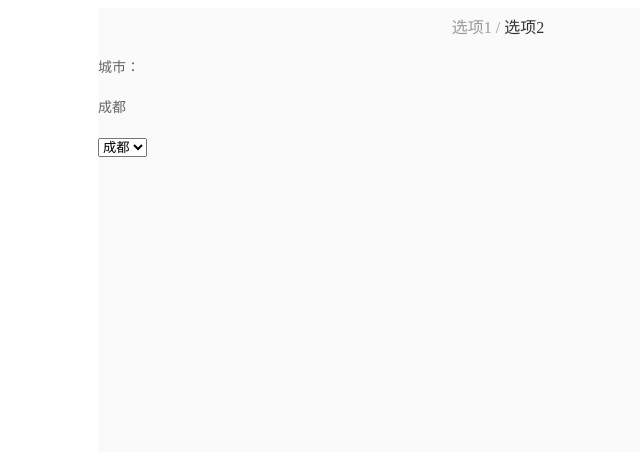
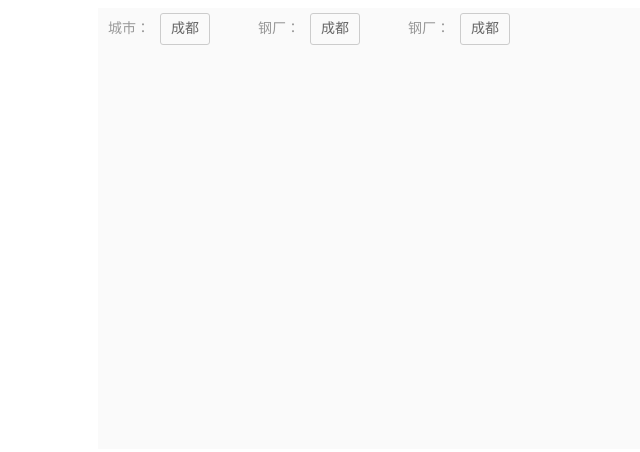
Before and after one commit to ipwangxin/webpack, a React app: page / in a window 1280 px wide. Shown: the whole page, without its empty margins (142-782 px from the left). Built offline with nearby package versions, Linux system fonts and the light colour scheme.

Commit message:
selectComponent

```diff
--- a/src/js/Conponents/Linechart.Component.js
+++ b/src/js/Conponents/Linechart.Component.js
@@ -1,6 +1,8 @@
-import echarts from 'echarts';
+//import echarts from 'echarts';
 import React from 'react';
 import ReactEcharts from 'echarts-for-react';
+
+import SelectComponent from './Select.Component'
 
 
 export default class LineChartComponent extends React.Component {
@@ -37,6 +39,31 @@ export default class LineChartComponent extends React.Component {
                             saveAsImage: {}
                         }
                     },
+                    dataZoom: [{
+                        textStyle: {
+                            color: '#8392A5'
+                        },
+                        handleIcon: 'M10.7,11.9v-1.3H9.3v1.3c-4.9,0.3-8.8,4.4-8.8,9.4c0,5,3.9,9.1,8.8,9.4v1.3h1.3v-1.3c4.9-0.3,8.8-4.4,8.8-9.4C19.5,16.3,15.6,12.2,10.7,11.9z M13.3,24.4H6.7V23h6.6V24.4z M13.3,19.6H6.7v-1.4h6.6V19.6z',
+                        handleSize: '80%',
+                        dataBackground: {
+                            areaStyle: {
+                                color: '#8392A5'
+                            },
+                            lineStyle: {
+                                opacity: 0.8,
+                                color: '#8392A5'
+                            }
+                        },
+                        handleStyle: {
+                            color: '#fff',
+                            shadowBlur: 3,
+                            shadowColor: 'rgba(0, 0, 0, 0.6)',
+                            shadowOffsetX: 2,
+                            shadowOffsetY: 2
+                        }
+                    }, {
+                        type: 'inside'
+                    }],
                     xAxis: {
                         type: 'category',
                         boundaryGap: false,
@@ -212,33 +239,38 @@ export default class LineChartComponent extends React.Component {
             }
 
         }
+        dealSelectChange(val){
+            console.log(val)
+        }
         render() {
             return ( <div className = "chart_wrapper">
                  {
-                    this.props.title ? (
-                        <div className="chart_title">
-                            <span className={this.state.act?'act':''} onClick={(e) => {this.clickSpan(e)}}> 选项1 </span> /
-                            <span className={this.state.act?'':'act'} onClick={(e) => {this.clickSpan(e)}}> 选项2 </span>
-                        </div>
-                    ) : '123'
+                    // this.props.title ? (
+                    //     <div className="chart_title">
+                    //         <span className={this.state.act?'act':''} onClick={(e) => {this.clickSpan(e)}}> 选项1 </span> /
+                    //         <span className={this.state.act?'':'act'} onClick={(e) => {this.clickSpan(e)}}> 选项2 </span>
+                    //     </div>
+                    // ) : '123'
                 }
-                <div className="select_wrapper">
-                <label>城市：</label>
-                <div style={{display:'inlineBlock'}}>成都</div>
-                <select onChange={(e) => this.changeFirst(e)}>
-                    <option value="1">
-                        成都
-                    </option>
-                    <option  value="2">
-                        重庆
-                    </option>
-                    <option  value="3">
-                        昆明
-                    </option>
-                    <option  value="4">
-                        贵阳
-                    </option>
-                </select>
+                <div className="select_list_wrapper">
+                    <SelectComponent style={{width:'150px'}} title="城市：" val="id" data={[
+                        {id:123,name:'成都'},
+                        {id:124,name:'重庆'},
+                        {id:125,name:'攀枝花'},
+                        {id:126,name:'贵阳'}
+                    ]} showName="name" changeOption={this.dealSelectChange}/>
+                    <SelectComponent  style={{width:'150px'}} title="钢厂：" val="id" data={[
+                        {id:123,name:'成都'},
+                        {id:124,name:'重庆'},
+                        {id:125,name:'攀枝花'},
+                        {id:126,name:'贵阳'}
+                    ]} showName="name" changeOption={this.dealSelectChange}/>
+                    <SelectComponent title="钢厂：" val="id" data={[
+                        {id:123,name:'成都'},
+                        {id:124,name:'重庆'},
+                        {id:125,name:'攀枝花'},
+                        {id:126,name:'贵阳'}
+                    ]} showName="name" changeOption={this.dealSelectChange}/>
                 </div>
                 <ReactEcharts
                 ref={e => {this.curChart = e}}
@@ -248,3 +280,5 @@ export default class LineChartComponent extends React.Component {
             }
 
         }
+
+        // <div style={{display:'inlineBlock'}} onClick={e => this.showList()}>成都</div>
--- /dev/null
+++ b/src/js/Conponents/Select.Component.js
@@ -0,0 +1,108 @@
+/**
+ * SelectComponent组件模拟select标签，
+ * 属性介绍：
+ * style,对象，传入的一个对象的包裹层的样式
+ * title,字符串，类似于label的标题
+ * data：对象数组，用于展示的循环列表。
+ * val字符串，对象数组中，对象的唯一标识的字段，也是选中改变后传回回掉函数的值
+ * showName字符串，对象数组中的显示字段，也是选中修改后回掉函数的第二个回传值
+ * changeOption回掉函数，处理选中对象的val和name值
+ *
+ *
+ * <SelectComponent title="钢厂" val="id" data={[
+ *                      {id:123,name:'成都'},
+ *                      {id:124,name:'重庆'},
+ *                       {id:125,name:'攀枝花'},
+ *                       {id:126,name:'贵阳'}
+ *                   ]} showName="name"
+ *                       changeOption={(val,name) => {deal(val,name)})} />
+ *
+ */
+
+import React from 'react';
+
+import './../../scss/component/select.component.scss';
+
+
+export default class SelectComponent extends React.Component {
+    constructor(props) {
+        super(props)
+        this.state = {
+            data:this.props.data,
+            listShow: false,
+            choiceIndex: 0,
+            choice:this.props.data[0]
+        }
+    }
+    choiceOption(e) {
+        console.log(13)
+        e.stopPropagation()
+        let index = e.target.getAttribute('index');
+        console.log(index)
+        this.setState({
+            choice: this.props.data[index]
+        })
+        if(this.state.choiceIndex !== index){
+            this.state.choiceIndex = index;
+        }
+        if(this.props.changeOption){
+            let obj = this.props.data[index]
+            this.props.changeOption(obj[[this.props.val]],obj[this.props.showName]);
+        }
+    }
+    componentDidMount(){
+        document.addEventListener('click',() => {
+            if(this.state.listShow){
+                this.setState({
+                    listShow:false
+                })
+            }
+        },true)
+    }
+    componentWillUnmount(){
+        document.removeEventListener('click',() => {
+            if(this.state.listShow){
+                this.setState({
+                    listShow:false
+                })
+            }
+        },true)
+    }
+    render() {
+        return (
+            <div
+                className="select_wrapper"
+                style={this.props.style}
+                onClick={e => e.stopPropagation()}
+                >
+                    <div className="seletc_title">
+                        {this.props.title}
+                    </div>
+                    <div className="select_body"
+                        onClick={
+                            e => {e.stopPropagation();
+                            this.setState({listShow:!this.state.listShow});
+                            e.preventDefault();console.log(e)}
+                        }>
+                    <div className="select_choice">
+                        {this.state.choice[this.props.showName]}
+                    </div>
+                    {this.state.listShow ? (
+                        <div className="select_option">
+                            {this.state.data.map((item,index) => {
+                            return (
+                                <div className="option_item"
+                                 key={index} data-val={item[this.props.val]}
+                                 onClick={e => this.choiceOption(e)}
+                                 index={index}
+                                 >
+                            {item[this.props.showName]}
+                            </div>)
+                            }
+                        )}
+                    </div>):''}
+                </div>
+            </div>
+        )
+    }
+}
--- /dev/null
+++ b/src/scss/component/select.component.scss
@@ -0,0 +1,46 @@
+.select_wrapper{
+    display: inline-block;
+    text-align: left;
+
+    height: 40px;
+    line-height: 40px;
+
+    &>div{
+        display: inline-block;
+    }
+    .seletc_title{
+        padding: 0 10px;
+        color:#999;
+
+    }
+    .select_body{
+        position: relative;
+        .select_choice{
+            padding: 0 10px;
+            border: 1px solid #ccc;
+            border-radius: 3px;
+            line-height: 30px;
+            margin-top: 5px;
+        }
+
+        .select_option{
+            box-sizing: border-box;
+            z-index: 100;
+            position: absolute;
+            left: 0;
+            top:100%;
+            background: #fff;
+            line-height: 30px;
+            min-width: 100%;
+            .option_item{
+                white-space: nowrap;
+                padding:0 10px;
+
+                &:hover{
+                    color:#fff;
+                    background: green;
+                }
+            }
+        }
+    }
+}
--- a/src/scss/index.scss
+++ b/src/scss/index.scss
@@ -13,7 +13,7 @@
             color: #333;
         }
     }
-    .select_wrapper{
+    .select_list_wrapper{
         line-height: 40px;
         color: #666;
         text-align: left;
--- a/webpack.config.js
+++ b/webpack.config.js
@@ -29,7 +29,7 @@ module.exports = {
         //html入口文件
         ...getHtmlConf,
         //清空dist文件夹
-        new CleanWebpackPlugin(['dist']),
+        new CleanWebpackPlugin(['./dist']),
         //调试热更新插件
         new webpack.HotModuleReplacementPlugin(),
         //开启js压缩
```
